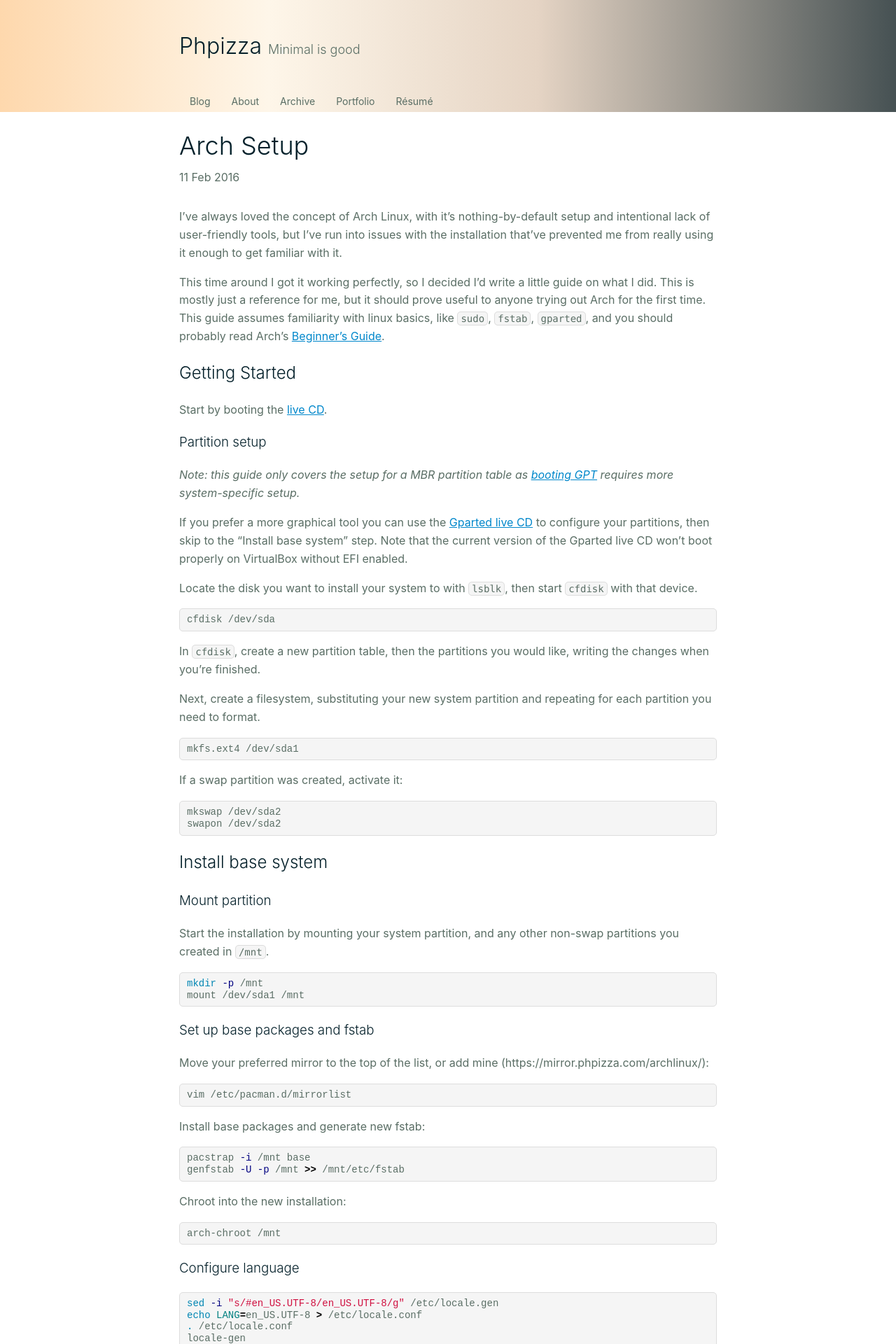
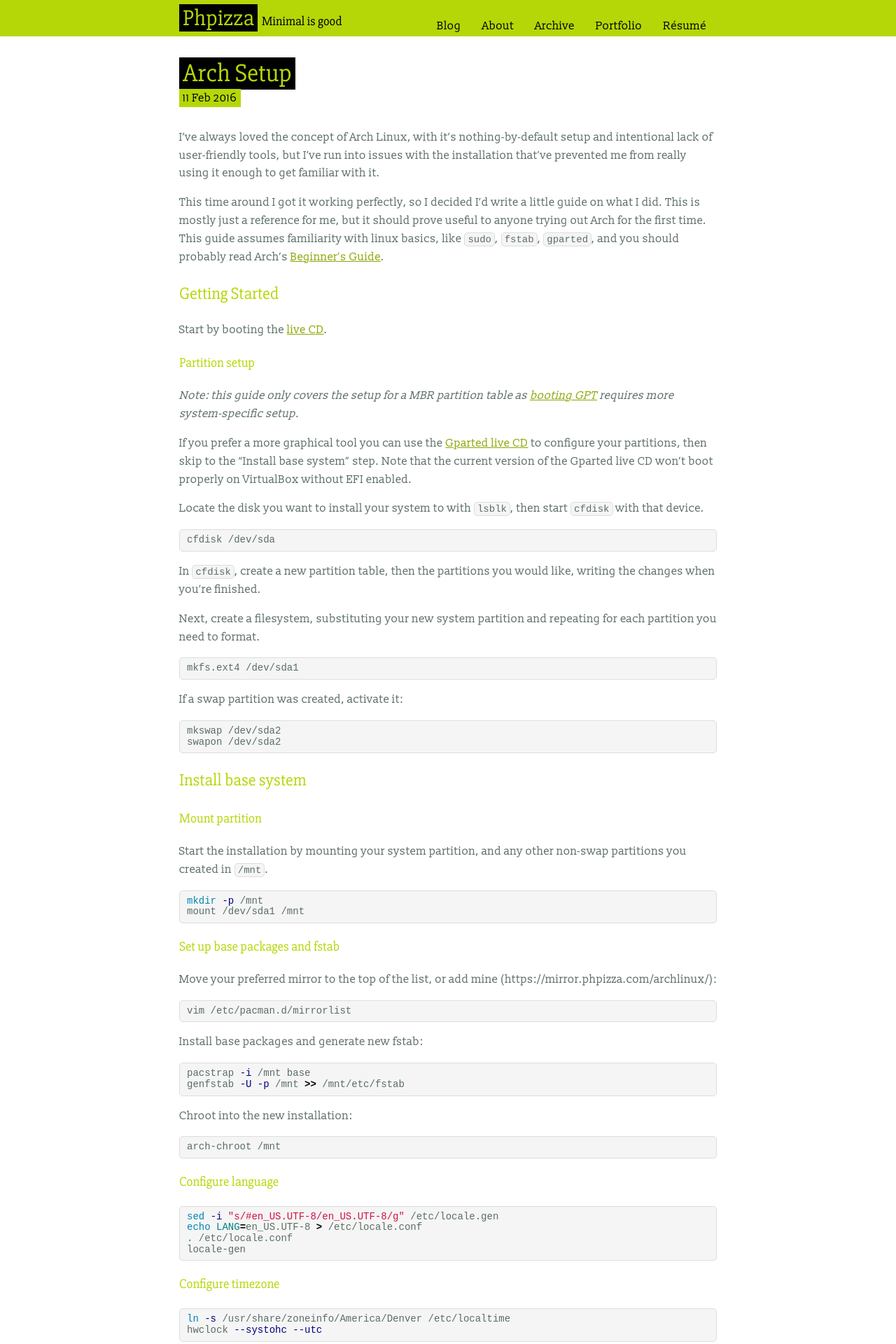
Before and after one commit to Alanaktion/alanaktion.github.io, a Jekyll site: the page built from _posts/2016-02-11-arch-setup.md, in a window 1280 px wide. Shown: the top 1920 px of the page at 70% size. Built offline with Jekyll 4.4.1, drawn with Linux system fonts in a browser that asks for light colours.

Commit message:
Initial transition work to Zilla-style UI

```diff
--- a/_includes/nav.html
+++ b/_includes/nav.html
@@ -6,8 +6,7 @@
 </label>
 <label for="chk-nav-toggle" class="nav-dismiss"></label>
 
-<div class="navbar">
-  <nav class="navbar-nav">
+<nav class="navbar">
   <a class="{% if page.url == '/' %}active{% endif %}" href="/">Blog</a>
   <a class="{% if page.url == '/about/' %}active{% endif %}" href="/about/">About</a>
   <a class="{% if page.url == '/archive/' %}active{% endif %}" href="/archive/">Archive</a>
@@ -18,4 +17,3 @@
     {% endif %}
   {% endfor %}
 </nav>
-</div>
--- a/_layouts/default.html
+++ b/_layouts/default.html
@@ -8,10 +8,9 @@
         <a href="/">{{ site.title }}</a>
         <small>{{ site.tagline }}</small>
       </h3>
+      {% include nav.html %}
     </div>
   </header>
-
-  {% include nav.html %}
 
   <div class="container">
     <main class="content">
--- a/_layouts/post.html
+++ b/_layouts/post.html
@@ -4,7 +4,7 @@ layout: default
 
 <div class="post">
   <header class="post-header">
-    <h1 class="post-title">{{ page.title }}</h1>
+    <h1 class="post-title">{{ page.title }}</h1><br>
     <span class="post-date">{{ page.date | date_to_string }}</span>
   </header>
   {{ content }}
--- /dev/null
+++ b/_scss/_mixins.scss
@@ -0,0 +1,7 @@
+@mixin clearfix() {
+  &::after {
+    display: block;
+    content: "";
+    clear: both;
+  }
+}
--- /dev/null
+++ b/_scss/_slabo.scss
@@ -0,0 +1,8 @@
+@font-face {
+  font-family: 'Slabo13px';
+  src: url('../fonts/Slabo13px-Regular.ttf');
+}
+@font-face {
+  font-family: 'Slabo27px';
+  src: url('../fonts/Slabo27px-Regular.ttf');
+}
--- a/index.html
+++ b/index.html
@@ -9,7 +9,7 @@ title: Home
     <header class="post-header">
       <h1 class="post-title">
         <a href="{{ post.url }}">{{ post.title }}</a>
-      </h1>
+      </h1><br>
       <span class="post-date">{{ post.date | date_to_string }}</span>
     </header>
 
--- a/public/css/phpizza.scss
+++ b/public/css/phpizza.scss
@@ -1,14 +1,22 @@
 ---
 ---
 @import 'normalize';
+@import 'mixins';
+@import 'slabo';
 
 /* Variables */
 // Colors
 $body-bg: #fff;
 $body-fg: #5a6e65;
 $post-bg: #f5f5f5;
-$link-color: #0087cb;
-$heading-fg: #04202a;
+$brand-color: #b5d707;
+$brand-color-alt: #b0b1e9;
+$brand-color-inv: #000;
+$link-color: darken($brand-color, 10%);
+$header-bg: $brand-color;
+$header-fg: $brand-color-inv;
+$heading-fg: $brand-color;
+$heading-bg: $brand-color-inv;
 $active-bg: #4c5b5e;
 
 $spacer: 15px;
@@ -25,7 +33,7 @@ $desktop-max: 767px;
 
 /* Base Style */
 html {
-  font: 16px/1.618 -apple-system, BlinkMacSystemFont, "Segoe UI", "Cantarell", Roboto, Helvetica, Arial, sans-serif, "Apple Color Emoji", "Segoe UI Emoji", "Segoe UI Symbol";
+  font: 16px/1.618 'Slabo13px', serif;
   @media only screen and (max-width: $desktop-max) {
     font-size: 15px;
   }
@@ -38,32 +46,32 @@ body {
 
 .site-header {
   text-align: center;
-  color: $heading-fg;
-  background-color: #f5e8d8;
-  background-image: url(https://blog.phpizza.com/assets/ui/header-bg.jpg);
-  background-image: linear-gradient(to right, #FED8AD 0%, #FEF6E9 30%, #E5D4C4 60%, #465153 100%);
-  background-position: center center;
-  background-size: cover;
-  padding: ($spacer / 3) 0;
+  color: $header-fg;
+  background-color: $header-bg;
   margin-bottom: $spacer;
-  @media only screen and (min-width: $desktop-min) {
-    height: 100px;
+  .container {
+    position: relative;
+    @include clearfix();
   }
   h3 {
-    margin: 10px 0;
-    font-weight: 300;
-  }
-  a {
-    color: $heading-fg;
-    text-decoration: none;
+    float: left;
+    margin: 0;
+    font-family: 'Slabo27px', serif;
+    font-weight: 400;
+    a {
+      color: $header-bg;
+      background-color: $header-fg;
+      padding-left: 5px;
+      padding-right: 5px;
+      text-decoration: none;
+    }
   }
   small {
-    color: $body-fg;
+    color: $header-fg;
     font-size: 18px;
   }
   @media only screen and (min-width: $desktop-min + ($spacer * 2)) {
     background-position: right center;
-    padding: $spacer * 2 0;
     margin-bottom: $spacer * 2;
     text-align: left;
     h3 {
@@ -80,7 +88,8 @@ body {
 .content {
   h1, h2, h3, h4 {
     color: $heading-fg;
-    font-weight: 300;
+    font-family: 'Slabo27px', serif;
+    font-weight: 400;
   }
   a {
     color: $link-color;
@@ -97,7 +106,7 @@ pre, p > code {
   border: 1px solid #ddd;
   background-color: #f5f5f5;
   font-size: 14px;
-  font-family: Menlo, Meslo, Monaco, "Courier New", monospace;
+  font-family: Courier, "Courier New", monospace;
 }
 pre {
   padding: 7px 10px;
@@ -132,14 +141,18 @@ img {
 }
 
 .post-header {
+  @include clearfix;
   margin-bottom: $spacer * 2;
 }
 .post-title {
+  display: inline-block;
   font-size: $spacer * 2;
   line-height: 1;
   font-weight: normal;
-  margin: 0 0 15px;
+  margin: 0;
+  padding: 5px;
   color: $heading-fg;
+  background-color: $heading-bg;
   a {
     color: inherit;
     text-decoration: none;
@@ -150,6 +163,11 @@ img {
   @media only screen and (min-width: $desktop-min) {
     font-size: 36px;
   }
+}
+.post-date {
+  padding: 3px 5px;
+  color: $heading-bg;
+  background-color: $heading-fg;
 }
 
 .pagination {
@@ -234,48 +252,11 @@ img {
 }
 
 .navbar {
-  position: absolute;
-  visibility: hidden;
-
-  font-size: 14px;
-  width: 100%;
-  max-height: 85vh;
-  overflow-y: auto;
-
   @media only screen and (min-width: $desktop-min) {
-    position: static;
-    visibility: visible;
-    margin-top: $spacer * -4;
-    margin-bottom: $spacer * 2;
-    height: $spacer * 2;
-  }
-
-  z-index: 1001;
-
-  p {
-    margin: 0;
-    margin-bottom: 15px;
-    padding: 0 15px;
-  }
-  .navbar-title {
-    margin: 10px 0 0;
-    color: $heading-fg;
-    font-weight: bold;
-  }
-  .chk-nav-toggle:checked ~ & {
-    visibility: visible;
-  }
-}
-.navbar-nav {
-  margin-bottom: 15px;
-  @media only screen and (min-width: $desktop-min) {
-    width: 768px;
-    margin: 0 auto;
-    &:after {
-      content: '';
-      display: table;
-      clear: both;
-    }
+    @include clearfix;
+    position: absolute;
+    right: 0;
+    bottom: 0;
   }
   a {
     box-sizing: border-box;
```
Also changed, not shown: public/fonts/Slabo13px-Regular.ttf (added), public/fonts/Slabo27px-Regular.ttf (added). Lines whose indentation alone changed are shown as unchanged.
